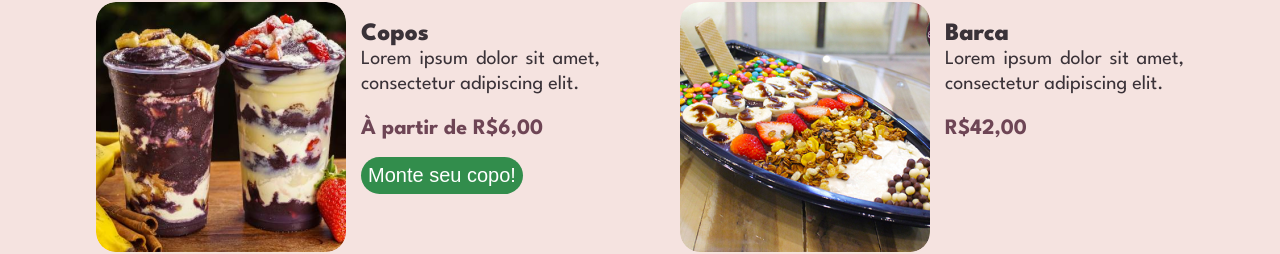
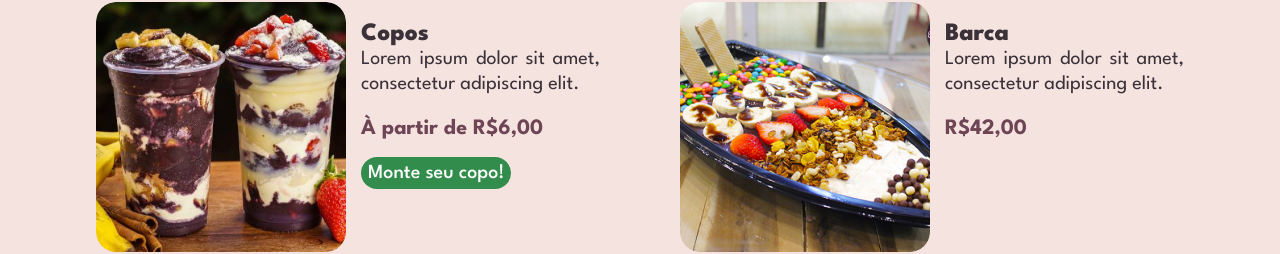
Before and after one commit to danideoliveira/acaiteria-regiao, a React (Vite) app: page / in a window 1280 px wide. Shown: the part 957-1211 px from the top of the page. Built offline with nearby package versions, Linux system fonts and the light colour scheme.

Commit message:
Update button font

```diff
--- a/src/globalStyles.js
+++ b/src/globalStyles.js
@@ -10,6 +10,7 @@ export const GlobalStyle = createGlobalStyle`
         text-decoration: none;
         scroll-behavior: smooth;
         border: none;
+        font-family: 'League Spartan', Arial, Helvetica, sans-serif;
     }
 
     html {
@@ -17,7 +18,6 @@ export const GlobalStyle = createGlobalStyle`
     }
 
     body {
-        font-family: 'League Spartan', Arial, Helvetica, sans-serif;
         overflow-x: hidden;
         background-color: ${colors.cream};
     }
```
